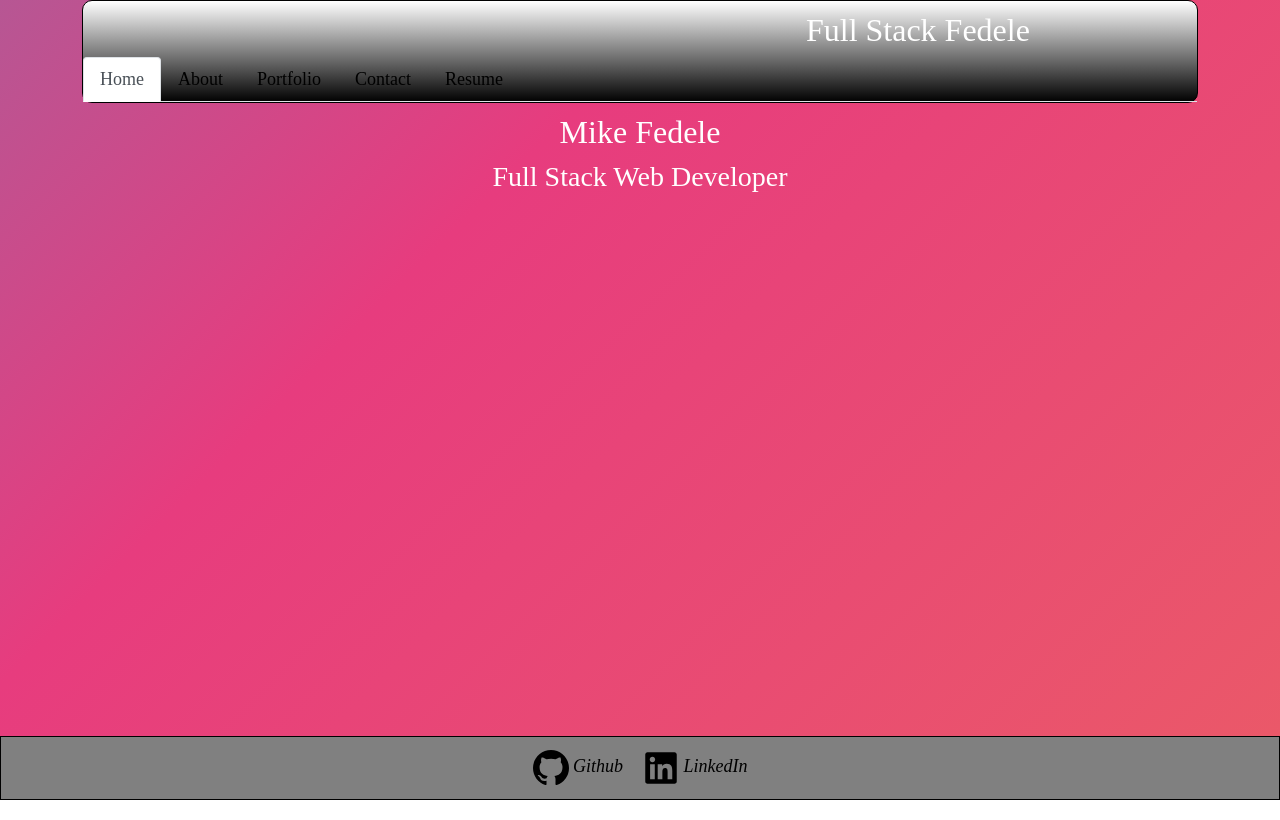
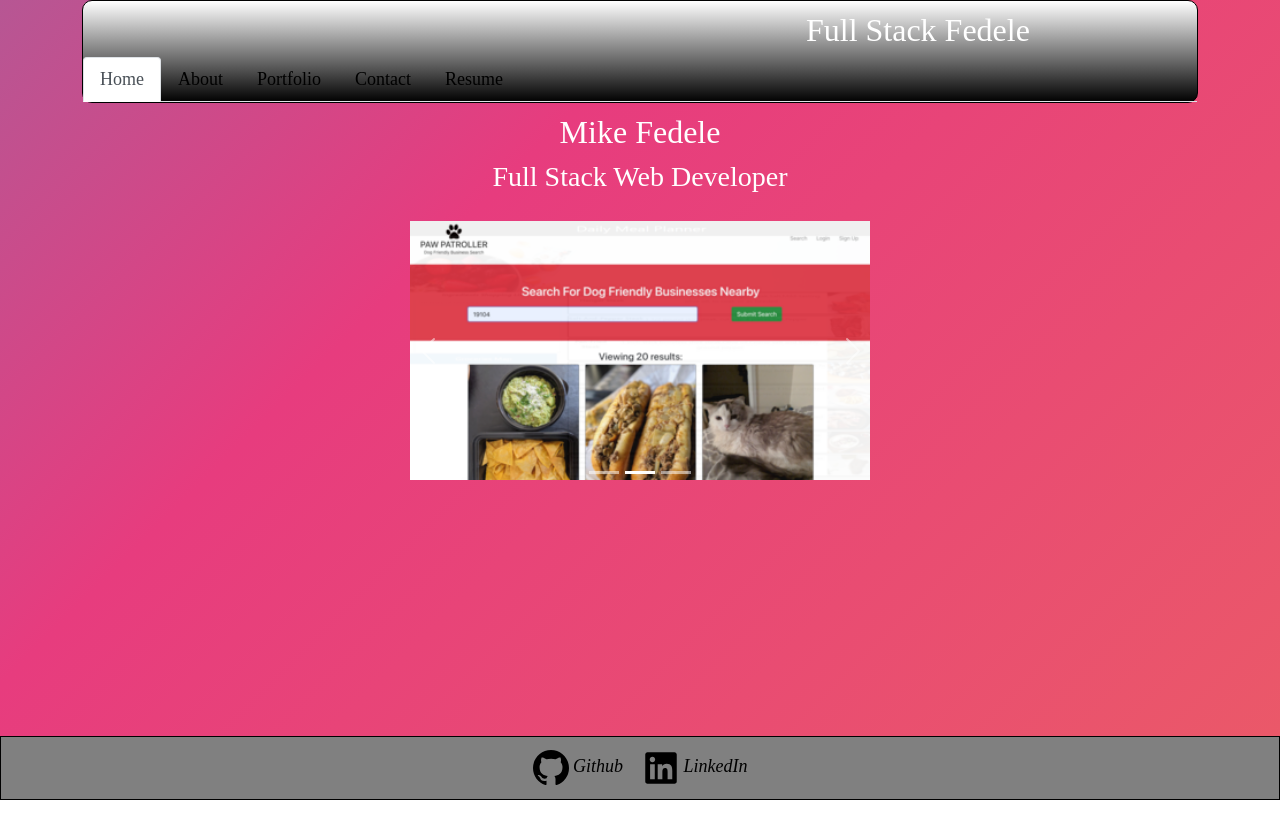
Before and after one commit to Mikefedele/react-portfolio, a React (Create React App) app: page / in a window 1280 px wide. Built offline with nearby package versions, Linux system fonts and the light colour scheme; a web font is replaced by a local one.

Commit message:
carousel on homepage, email address on contact

```diff
--- a/src/components/pages/Contact.js
+++ b/src/components/pages/Contact.js
@@ -61,7 +61,9 @@ export default function Contact() {
         </Stack>
       </form>
 
-      <div>{blur}</div>
+      <div style={{padding: "30px"}}>
+        <h5>Email: FullstackFedele@gmail.com</h5>
+      </div>
 
       {/* <Form ref={form} onSubmit={sendEmail}>
       <Form.Group className="mb-3" controlId="exampleForm.ControlInput1">
--- a/src/components/pages/Home.js
+++ b/src/components/pages/Home.js
@@ -1,18 +1,67 @@
 import React from "react";
 import Container from "react-bootstrap/Container";
+import codeBG from "../images/codeBG.jpg";
+import meal2 from "../images/meal2.png";
+import sched from "../images/noteApp.png";
+import submit from "../images/submitRocket.png";
+import jate from "../images/jate.png";
+import paws from "../images/paws.png"
 // import Row from "react-bootstrap/Row";
 import Col from "react-bootstrap/Col";
+import { Carousel } from "react-bootstrap";
 
 const divStyle = { width: "80%", margin: "0 auto" };
+const carStyle = { padding: "20px" };
 
 export default function Home() {
   return (
-    <div style={divStyle} className= "home">
+    <div style={divStyle} className="home">
       {/* <h1>Home Page</h1> */}
       <Container>
         <Col md={{ span: 6, offset: 3 }} className="home">
           <h2>Mike Fedele</h2>
           <h3>Full Stack Web Developer</h3>
+          <Carousel fade style={carStyle}>
+            <Carousel.Item>
+              <img
+                className="d-block w-100"
+                src= {meal2}
+                alt="First slide"
+              />
+              <Carousel.Caption>
+                <h3></h3>
+                <p>
+
+                </p>
+              </Carousel.Caption>
+            </Carousel.Item>
+            <Carousel.Item>
+              <img
+                className="d-block w-100"
+                src= {paws}
+                alt="Second slide"
+              />
+
+              <Carousel.Caption>
+                <h3></h3>
+                <p></p>
+              </Carousel.Caption>
+            </Carousel.Item>
+            <Carousel.Item>
+              <img
+                className="d-block w-100"
+                src= {codeBG}
+                alt="Third slide"
+              />
+
+              <Carousel.Caption>
+                <h3></h3>
+                <p>
+
+                </p>
+              </Carousel.Caption>
+            </Carousel.Item>
+          </Carousel>
         </Col>
       </Container>
     </div>
```
Also changed, not shown: src/components/images/meal2.png (added).
